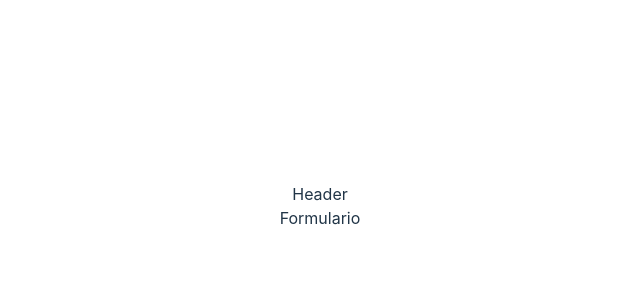
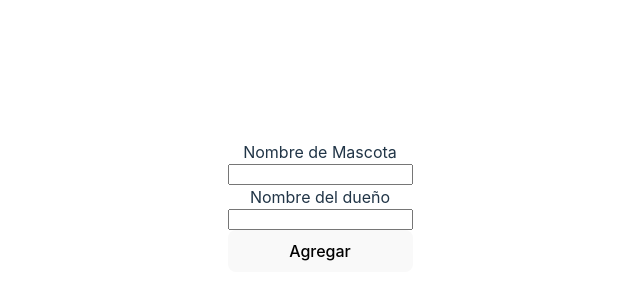
Before and after one commit to Luis-C-g/AdministradorPacientes-ReactJS, a React (Vite) app in the folder ProyectoFinal/: page / in a window 1280 px wide. Shown: the part 194-494 px from the top of the page, without its empty margins (320-960 px from the left). Built offline with nearby package versions, Linux system fonts and the light colour scheme.

Commit message:
Anadimos los estados en el form principal

```diff
--- a/ProyectoFinal/src/App.jsx
+++ b/ProyectoFinal/src/App.jsx
@@ -3,7 +3,7 @@ import reactLogo from './assets/react.svg'
 import viteLogo from '/vite.svg'
 import './App.css'
 import Header from './Header'
-import Formulario from './Formulario'
+import Formulario from './ComFormulario/Formulario'
 
 
 function App() {
@@ -11,7 +11,6 @@ function App() {
 
   return (
     <div >
-      <Header/>
       <Formulario/>
     </div>
   )
--- /dev/null
+++ b/ProyectoFinal/src/ComFormulario/Formulario.jsx
@@ -0,0 +1,19 @@
+import React,{useState} from 'react'
+import ".//formulario.css"
+
+export default function Formulario() {
+  const [mascota,setMascota]=useState("")
+  const [dueno,setDueno]=useState("")
+
+  return (
+    <div>
+      <form action="" className='inputform'>
+        <label htmlFor="">Nombre de Mascota</label>
+        <input onChange={(e)=>{setMascota(e.target.value)}} type="text" value={mascota} />
+        <label htmlFor="">Nombre del dueño</label>
+        <input onChange={(e)=>{setDueno(e.target.value)}} value={dueno} type="text" />
+        <button type='submit'>Agregar</button>
+      </form>
+    </div>
+  )
+}
--- /dev/null
+++ b/ProyectoFinal/src/ComFormulario/formulario.css
@@ -0,0 +1,4 @@
+.inputform{
+    display: flex;
+    flex-direction: column;
+}
--- a/ProyectoFinal/src/Formulario.jsx
+++ /dev/null
@@ -1,7 +0,0 @@
-import React from 'react'
-
-export default function Formulario() {
-  return (
-    <div>Formulario</div>
-  )
-}
```
